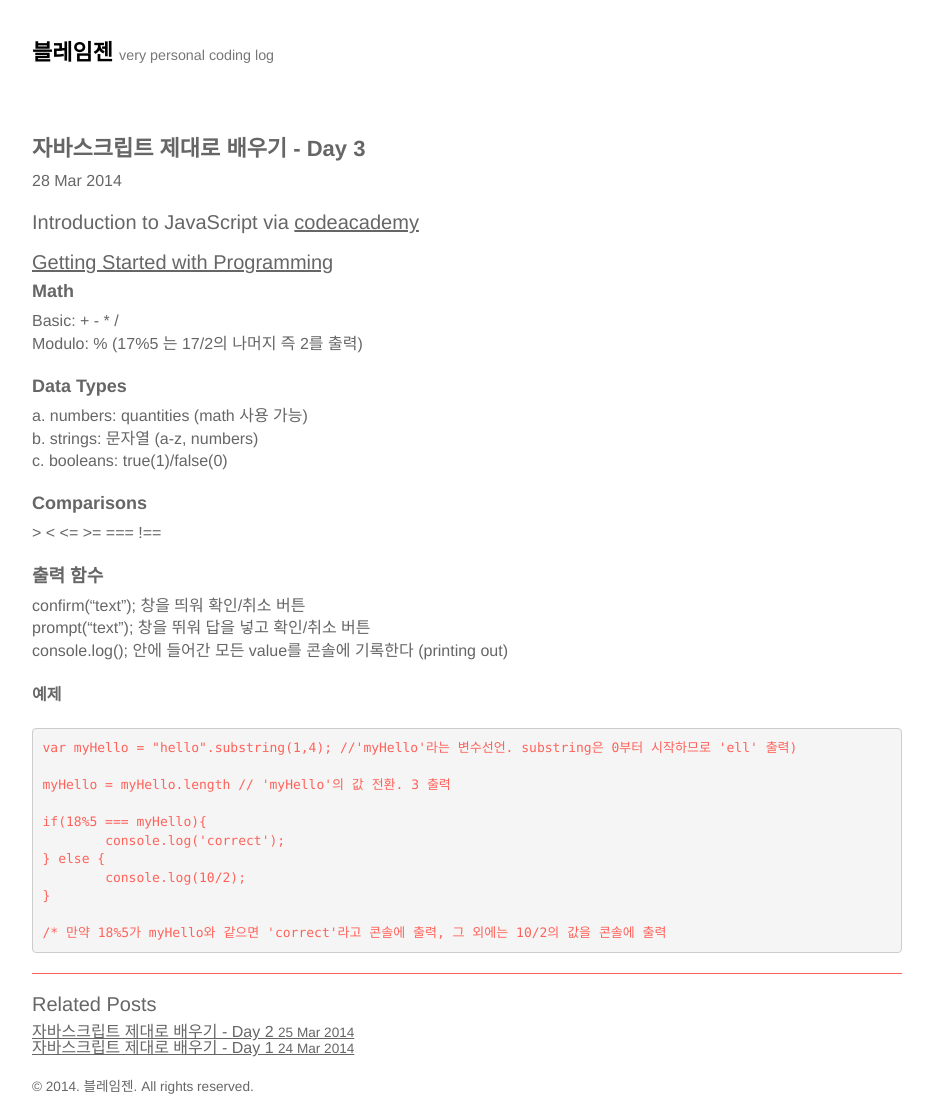
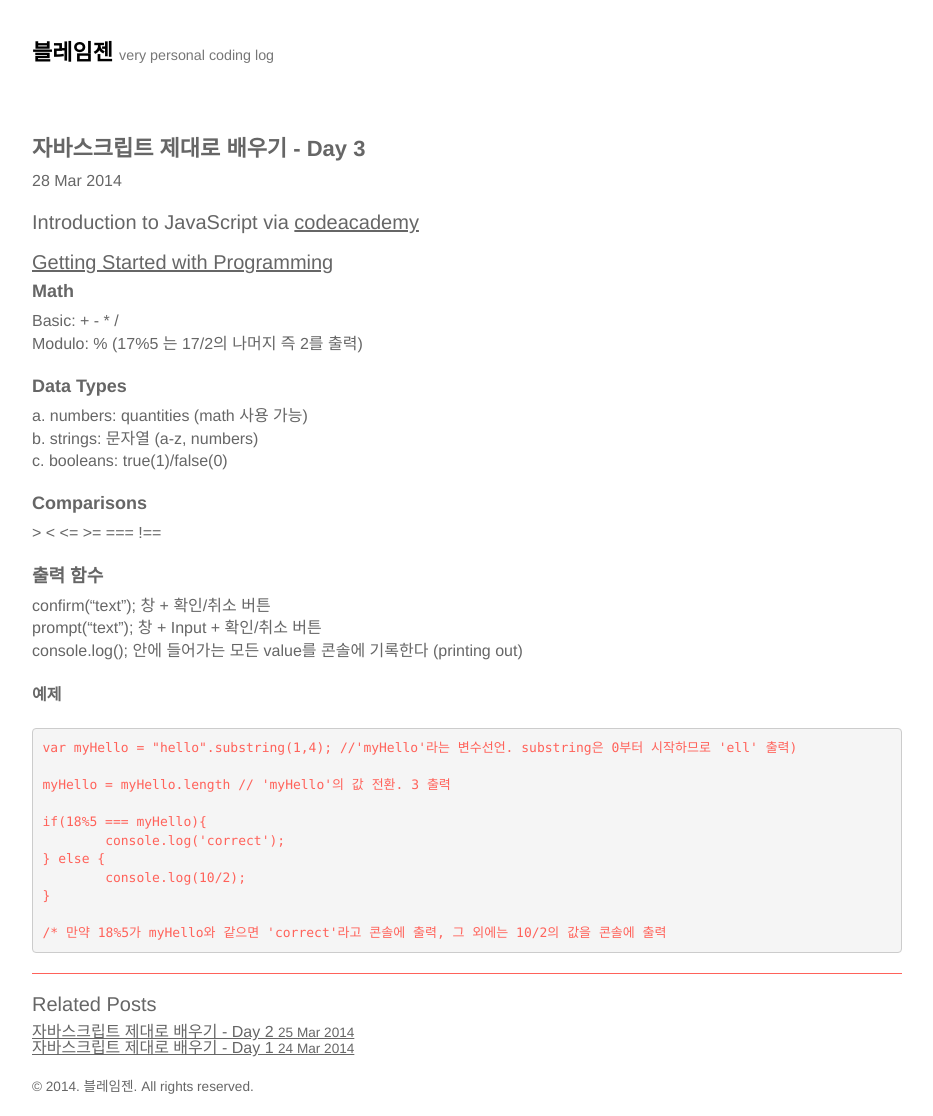
Before and after one commit to blamejen/blamejen.github.io, a Jekyll site: the page built from _posts/2014-03-28-js-day3.md, in a window 1280 px wide. Shown: the whole page, without its empty margins (173-1106 px from the left). Built offline with Jekyll 4.4.1, drawn with Linux system fonts in a browser that asks for light colours; nearby versions of some CDN libraries; Markdown is read by kramdown in place of the engine named in the settings.

Commit message:
edit day3

```diff
--- a/_posts/2014-03-28-js-day3.md
+++ b/_posts/2014-03-28-js-day3.md
@@ -26,9 +26,9 @@ c. booleans: true(1)/false(0)
 
 #### 출력 함수
 
-confirm("text"); 창을 띄워 확인/취소 버튼<br>
-prompt("text"); 창을 뛰워 답을 넣고 확인/취소 버튼<br>
-console.log(); 안에 들어간 모든 value를 콘솔에 기록한다 (printing out)
+confirm("text"); 창 + 확인/취소 버튼<br>
+prompt("text"); 창 + Input + 확인/취소 버튼<br>
+console.log(); 안에 들어가는 모든 value를 콘솔에 기록한다 (printing out)
 
 **예제**
 
```
